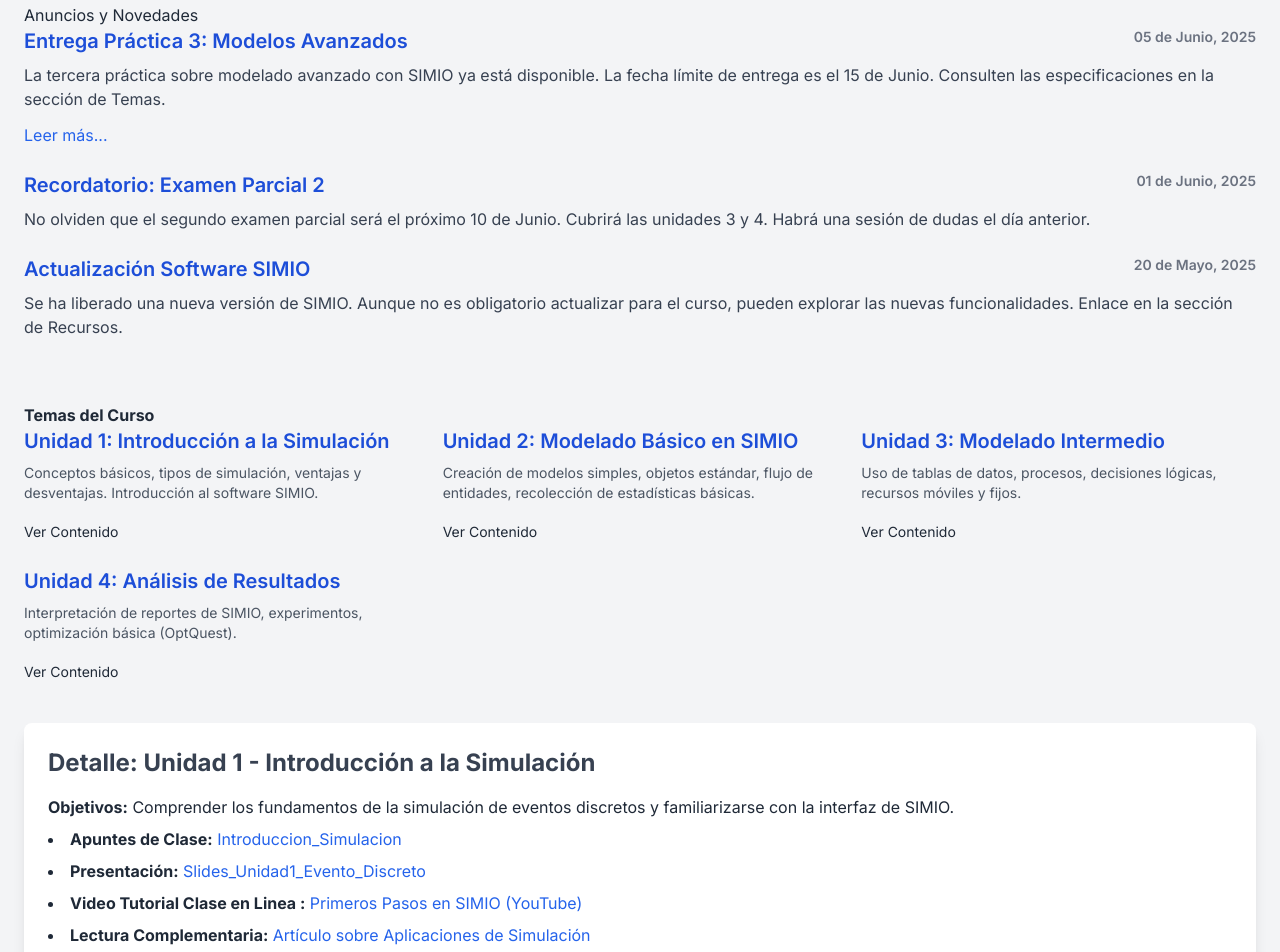
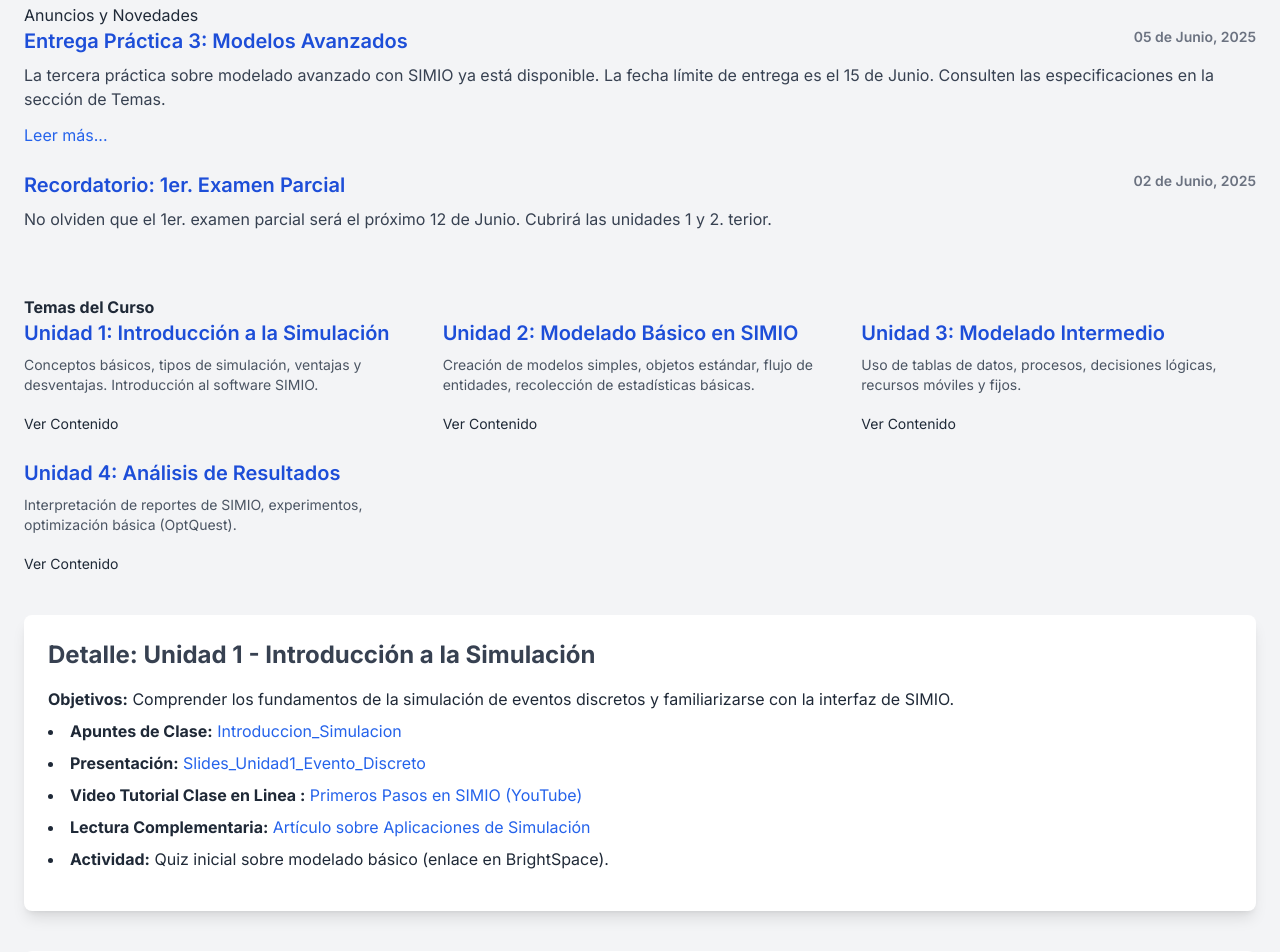
Before and after one commit to drcruzm/verano, a plain HTML site: page index.html in a window 1280 px wide. Shown: the part 1605-2557 px from the top of the page. Drawn offline with nearby package versions, Linux system fonts and the light colour scheme.

Commit message:
Add files via upload

```diff
--- a/index.html
+++ b/index.html
@@ -132,16 +132,14 @@
             <div class="space-y-6">
                 <div class="card">
                     <h3 class="text-xl font-semibold text-blue-700 mb-2">Entrega Práctica 3: Modelos Avanzados <span class="text-sm text-gray-500 float-right">05 de Junio, 2025</span></h3>
-                    <p class="text-gray-700 mb-3">La tercera práctica sobre modelado avanzado con SIMIO ya está disponible. La fecha límite de entrega es el 15 de Junio. Consulten las especificaciones en la sección de Temas.</p>
+                    <p class="text-gray-700 mb-3">La tercera práctica sobre modelado avanzado con SIMIO ya está disponible.
+                         La fecha límite de entrega es el 15 de Junio. Consulten las especificaciones en la sección de Temas.</p>
                     <a href="#" class="text-blue-600 hover:underline">Leer más...</a>
-                    </div>
+                </div>
+
                 <div class="card">
-                    <h3 class="text-xl font-semibold text-blue-700 mb-2">Recordatorio: Examen Parcial 2 <span class="text-sm text-gray-500 float-right">01 de Junio, 2025</span></h3>
-                    <p class="text-gray-700">No olviden que el segundo examen parcial será el próximo 10 de Junio. Cubrirá las unidades 3 y 4. Habrá una sesión de dudas el día anterior.</p>
-                </div>
-                 <div class="card">
-                    <h3 class="text-xl font-semibold text-blue-700 mb-2">Actualización Software SIMIO <span class="text-sm text-gray-500 float-right">20 de Mayo, 2025</span></h3>
-                    <p class="text-gray-700 mb-3">Se ha liberado una nueva versión de SIMIO. Aunque no es obligatorio actualizar para el curso, pueden explorar las nuevas funcionalidades. Enlace en la sección de Recursos.</p>
+                    <h3 class="text-xl font-semibold text-blue-700 mb-2">Recordatorio: 1er. Examen Parcial<span class="text-sm text-gray-500 float-right">02 de Junio, 2025</span></h3>
+                    <p class="text-gray-700">No olviden que el 1er. examen parcial será el próximo 12 de Junio. Cubrirá las unidades 1 y 2. terior.</p>
                 </div>
             </div>
         </section>
@@ -194,7 +192,7 @@
                     <li><strong>Ejercicio Práctico:</strong> <a href="#" class="text-blue-600 hover:underline">Practica_Modelado_Basico.pdf</a></li>
                 </ul>
             </div>
-            </section>
+        </section>
 
         <section id="recursos" class="mb-16 scroll-mt-20">
             <h2 class="section-title">Recursos Generales</h2>
@@ -202,7 +200,7 @@
                 <div class="card">
                     <h3 class="text-xl font-semibold text-blue-700 mb-2">Guías y Manuales</h3>
                     <ul class="list-disc list-inside space-y-1">
-                        <li><a href="#" class="text-blue-600 hover:underline">Manual de Usuario SIMIO (PDF Oficial)</a></li>
+                        <li><a href="https://textbook.simio.com/SASMAA7/" class="text-blue-600 hover:underline">Manual de Usuario SIMIO (PDF Oficial)</a></li>
                         <li><a href="#" class="text-blue-600 hover:underline">Guía Rápida de Objetos Comunes en SIMIO</a></li>
                         <li><a href="#" class="text-blue-600 hover:underline">Reglamento del Curso</a></li>
                     </ul>
```
